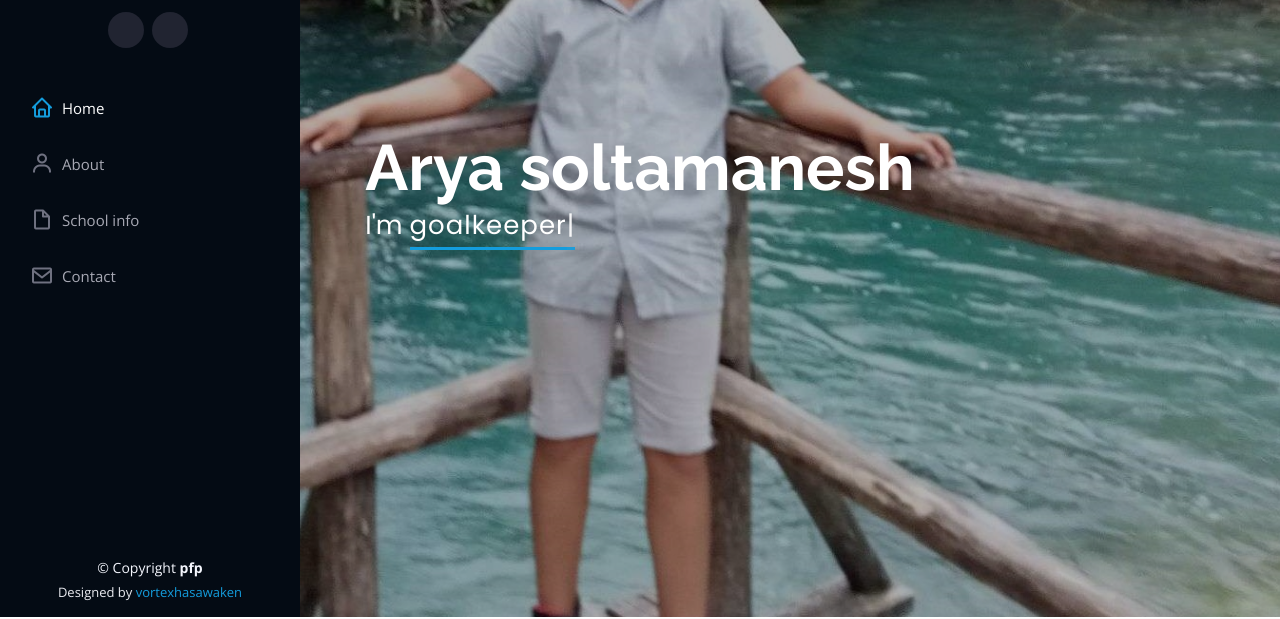
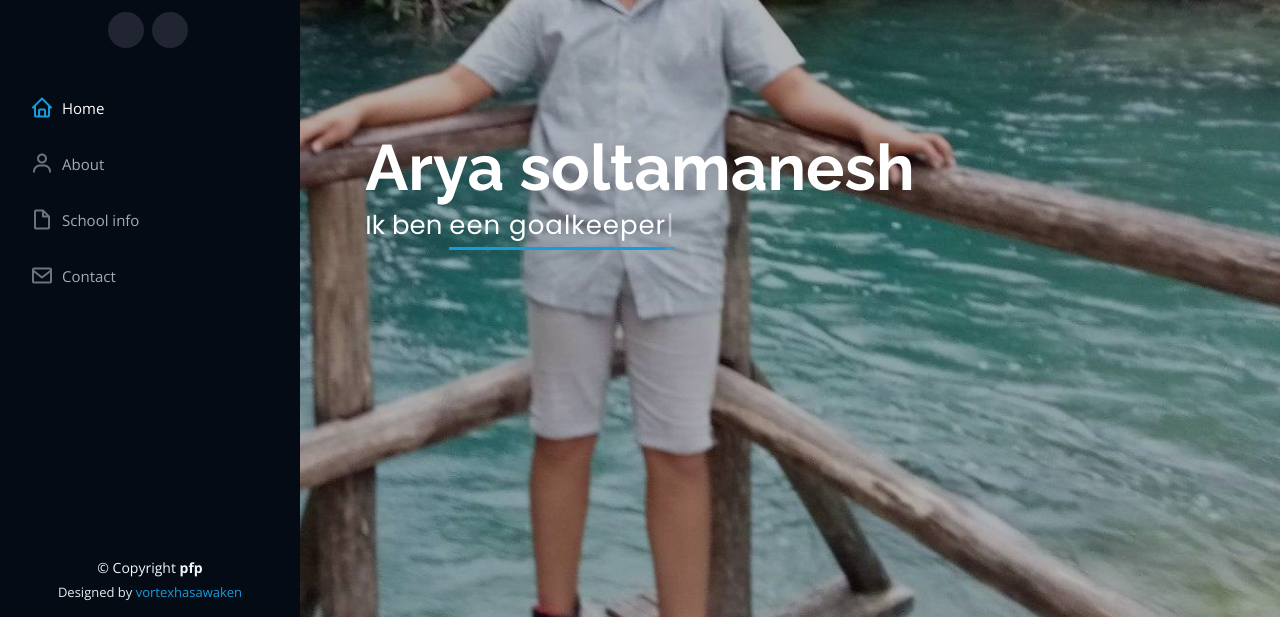
Before and after one commit to vortexhasawaken/arya.soltamanesh.pfp, a plain HTML site: page index.html in a window 1280 px wide. Shown: the part 183-802 px from the top of the page. Drawn offline with nearby package versions, Linux system fonts and the light colour scheme; some icons are missing.

Commit message:
i changed i'm to ik ben

```diff
--- a/index.html
+++ b/index.html
@@ -64,7 +64,7 @@
   <section id="hero" class="d-flex flex-column justify-content-center align-items-center">
     <div class="hero-container" data-aos="fade-in">
       <h1>Arya soltamanesh</h1>
-      <p>I'm <span class="typed" data-typed-items="Gamer, goalkeeper, Single, Cool"></span></p>
+      <p>Ik ben <span class="typed" data-typed-items=" een Gamer, een goalkeeper, Single, Cool"></span></p>
     </div>
   </section><!-- End Hero -->
 
```
